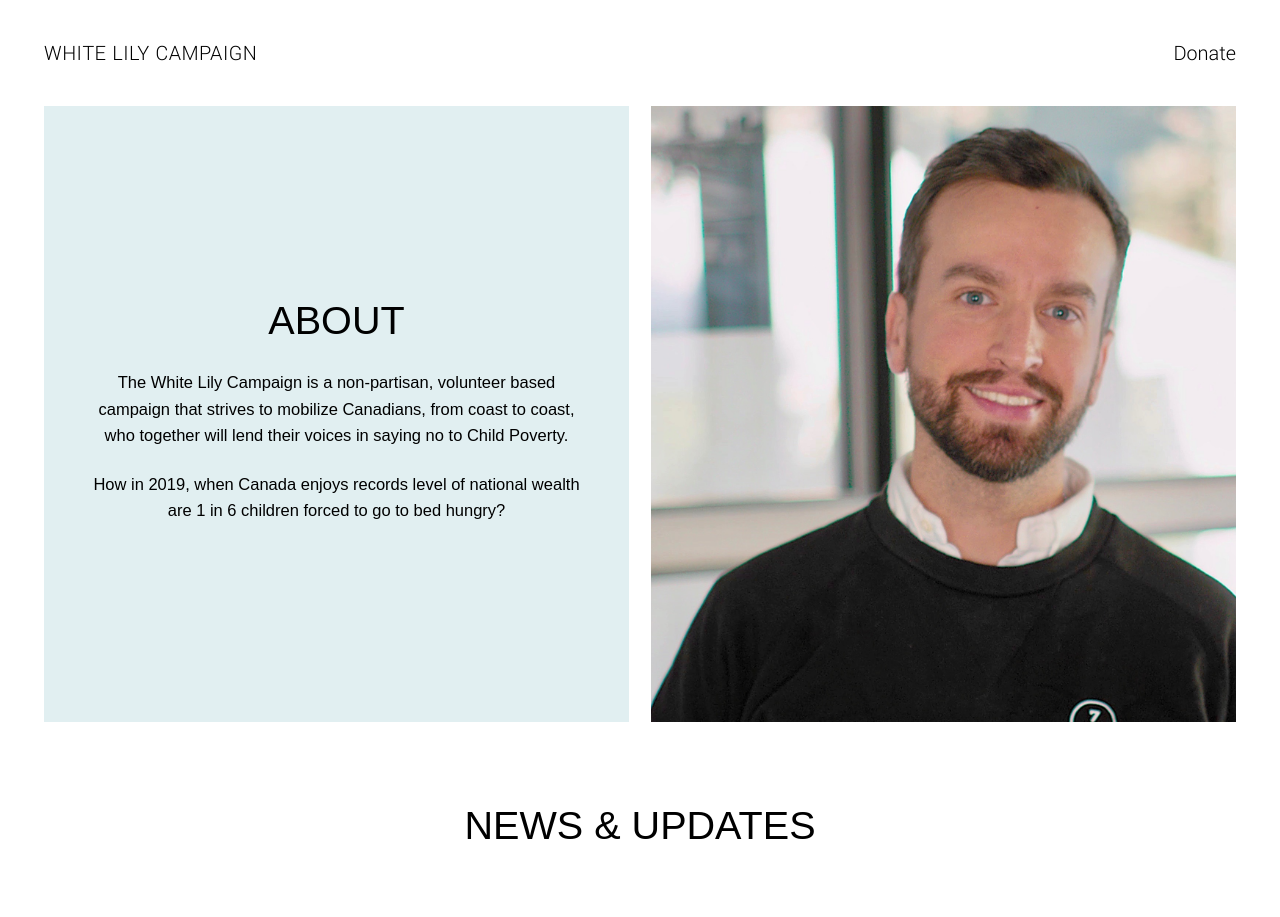
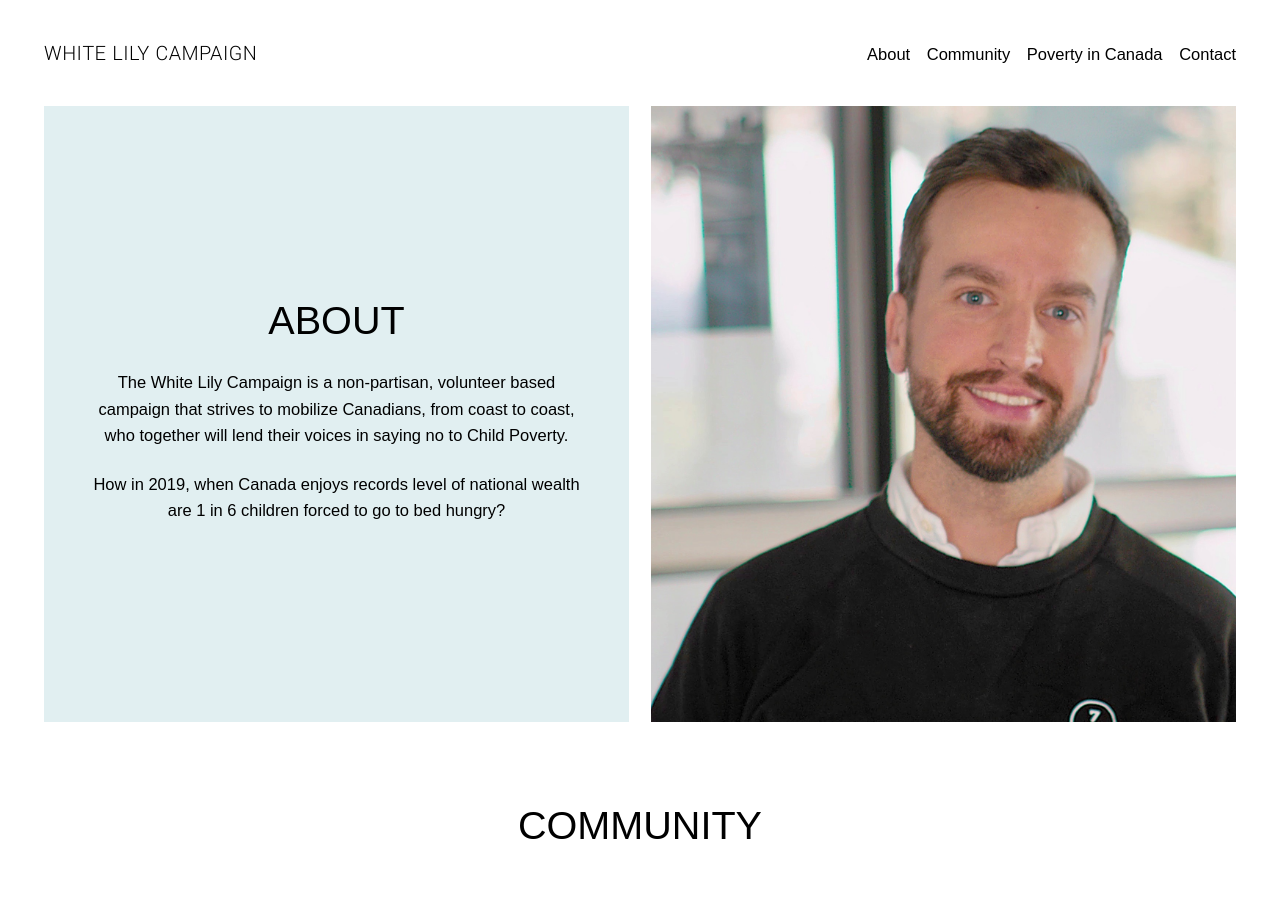
Before and after one commit to White-Lily-Campaign/website, a plain HTML site: page index.html in a window 1280 px wide. Shown: the top 917 px of the page. Drawn offline with Linux system fonts and the light colour scheme.

Commit message:
periodic commit

```diff
--- a/index.html
+++ b/index.html
@@ -34,7 +34,13 @@
 
   <header>
     <h3>White Lily Campaign</h3>
-    <h3>Donate</h3>
+    <nav>
+      <a href="#s1">About</a>
+      <a href="#s2">Community</a>
+      <a href="#s3">Poverty in Canada</a>
+      <a href="#s4">Contact</a>
+
+    </nav>
   </header>
 
   <section id="s1">
@@ -51,7 +57,7 @@
   </section>
 
   <article>
-    <h1>News & Updates</h1>
+    <h1>Community</h1>
   </article>
 
   <section id="s2">
--- a/style.css
+++ b/style.css
@@ -12,6 +12,7 @@ html {
   padding: 0;
   font-size: 22px;
   -webkit-text-size-adjust: 100%;
+  	scroll-behavior: smooth;
 }
 
 body {
@@ -300,6 +301,12 @@ h3 {
   font-weight: 300;
 }
 
+a {
+  font-weight: 100;
+  font-size: .75rem;
+  padding-left: .5rem;
+}
+
 .toggler {
   padding: 1rem 0 0 0;
 }
```
